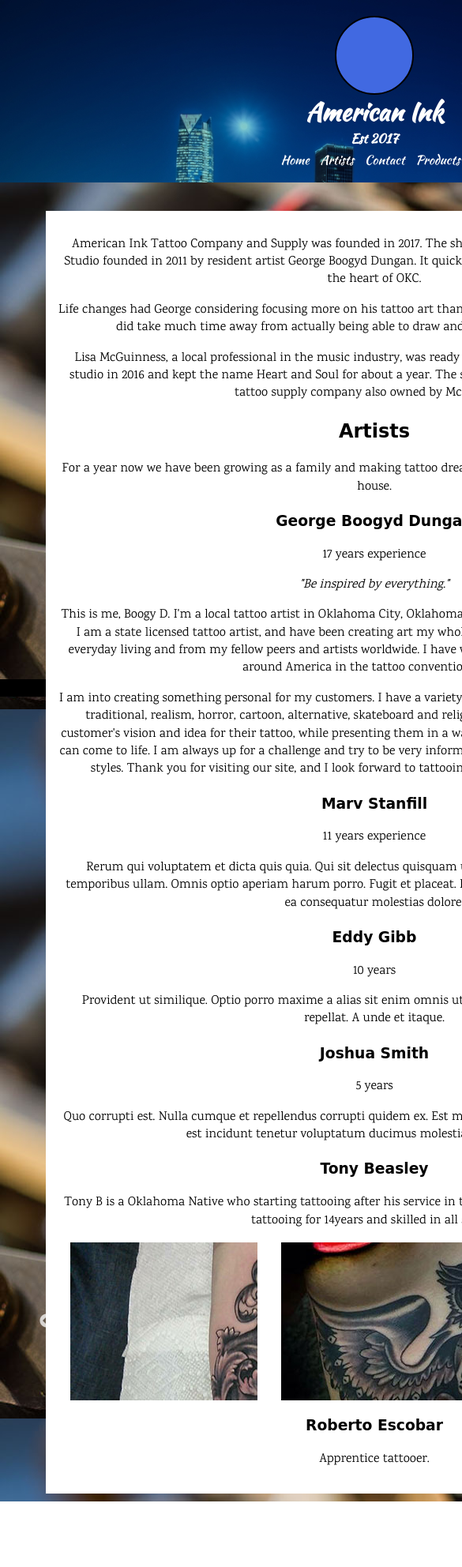
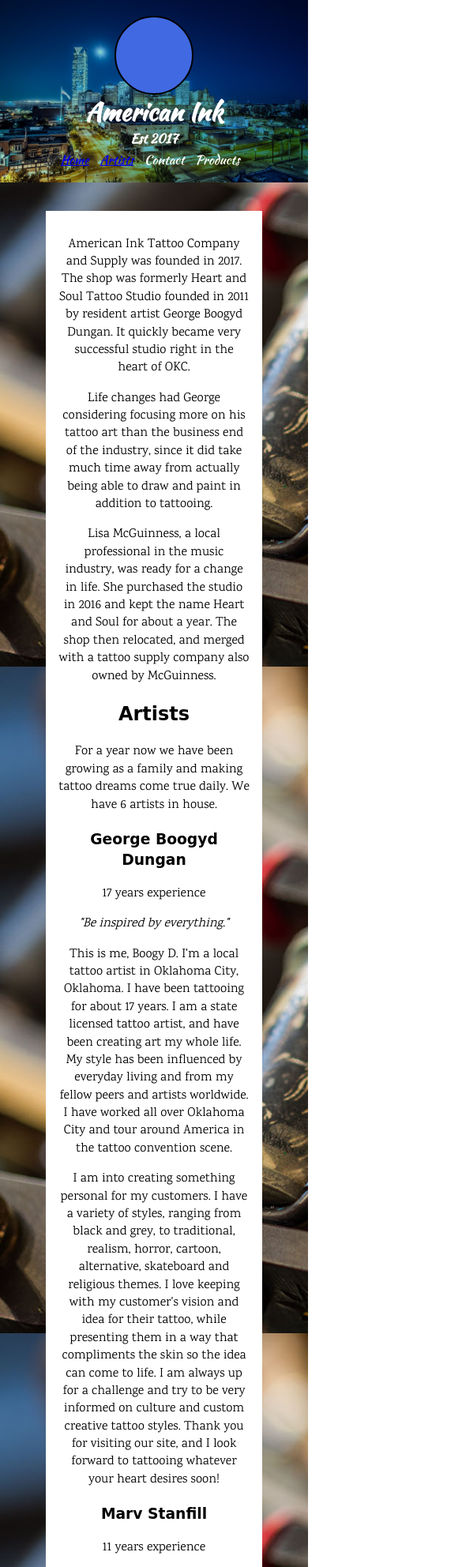
Before and after one commit to ChristopherHooks/american-ink, a plain HTML site: page index.html in a window 390 px wide. Shown: the top 1984 px of the page at 79% size, 585 px wide, since content can reach past the window. Before the commit the page ends 1901 px from the top, so only its background shows below. Drawn offline with nearby package versions, Linux system fonts and the light colour scheme.

Commit message:
Added anchors to nav links. Changed layout of slideshow under Tony B. Changes to artist bios. Removed slideshow in mobile view.

```diff
--- a/css/main.css
+++ b/css/main.css
@@ -119,13 +119,14 @@ body {
 }
 
 header {
-    background: url('../img/skyline.jpg'), linear-gradient(90deg, #d4eece, #55b3d0, #1e7eb7);
+    background: url("../img/skyline.jpg"),
+        linear-gradient(90deg, #d4eece, #55b3d0, #1e7eb7);
     background-blend-mode: multiply;
     background-size: cover;
     display: flex;
     flex-direction: column;
     justify-content: space-between;
-    font-family: 'Kaushan Script', cursive;
+    font-family: "Kaushan Script", cursive;
     text-align: center;
     color: white;
     padding-bottom: 1rem;
@@ -168,6 +169,16 @@ nav li {
     margin-right: 10px;
 }
 
+a:visited {
+    color: lightblue;
+    text-decoration: none;
+    /* TODO fix text underline */
+}
+
+a:target {
+    color: pink;
+}
+
 main {
     display: flex;
     flex-wrap: wrap;
@@ -177,7 +188,7 @@ main {
 
 .bio {
     background-color: white;
-    font-family: 'karma';
+    font-family: "karma";
     font-size: 1rem;
     text-align: center;
     margin: 1rem 3rem 0 3rem;
@@ -213,7 +224,7 @@ main {
 }
 
 .item {
-    height: 200px;
+    height: 500px;
 }
 
 .one {
@@ -244,7 +255,7 @@ footer {
     background-color: black;
     text-align: center;
     color: white;
-    font-family: 'Kaushan Script', cursive;
+    font-family: "Kaushan Script", cursive;
 }
 
 .border {
@@ -349,9 +360,9 @@ footer {
 }
 
 @media print,
-(-webkit-min-device-pixel-ratio: 1.25),
-(min-resolution: 1.25dppx),
-(min-resolution: 120dpi) {
+    (-webkit-min-device-pixel-ratio: 1.25),
+    (min-resolution: 1.25dppx),
+    (min-resolution: 120dpi) {
     /* Style adjustments for high resolution devices */
 }
 
--- a/index.html
+++ b/index.html
@@ -27,14 +27,18 @@
                 <h1 class="name">American Ink</h1>
                 <h4 class="tag">Est 2017</h4>
                 <nav>
-                    <li>Home</li>
-                    <li>Artists</li>
+                    <li>
+                        <a href="#top">Home</a>
+                    </li>
+                    <li>
+                        <a href="#artists">Artists</a>
+                    </li>
                     <li>Contact</li>
                     <li>Products</li>
                 </nav>
             </header>
             <main>
-                <section class="bio">
+                <section class="bio" id="bio">
                     <p>American Ink Tattoo Company and Supply was founded in 2017. The shop was formerly Heart and Soul Tattoo
                         Studio founded in 2011 by resident artist George Boogyd Dungan. It quickly became very successful
                         studio right in the heart of OKC.</p>
@@ -48,7 +52,7 @@
 
 
 
-                    <div class="artists">
+                    <div class="artists" id="artists">
 
                         <h2>Artists</h2>
 
@@ -93,30 +97,31 @@
                         <p>Tony B is a Oklahoma Native who starting tattooing after his service in the Army. He is award winning,
                             has been tattooing for 14years and skilled in all styles. </p>
 
-                        <div class="auto-play" style="max-width: 800px; margin-left: auto; margin-right: auto;">
+                        <!-- <div class="auto-play" style="max-width: 1000px; margin-left: auto; margin-right: auto;">
                             <div class="item one"></div>
                             <div class="item two"></div>
                             <div class="item three"></div>
                             <div class="item four"></div>
                             <div class="item five"></div>
                             <div class="item six"></div>
-                        </div>
-
+                        </div> -->
 
                         <h3>Roberto Escobar</h3>
-                        <p>Apprentice tattooer.</p>
+                        <p>Apprentice tattooer</p>
 
                     </div>
                 </section>
 
             </main>
 
+            <footer>
+                <p>&copy;American Ink 2018</p>
+            </footer>
+
         </div>
 
 
-        <footer>
-            <p>&copy;American Ink 2018</p>
-        </footer>
+
 
 
         <script src="js/vendor/modernizr-3.5.0.min.js"></script>
@@ -148,10 +153,11 @@
             $(document).ready(function () {
                 $('.auto-play').slick({
                     arrows: true,
-                    slidesToShow: 3,
+                    slidesToShow: 2,
                     slidesToScroll: 1,
                     autoplay: true,
                     autoplaySpeed: 2000,
+                    infite: true
                 });
             });
 
```
